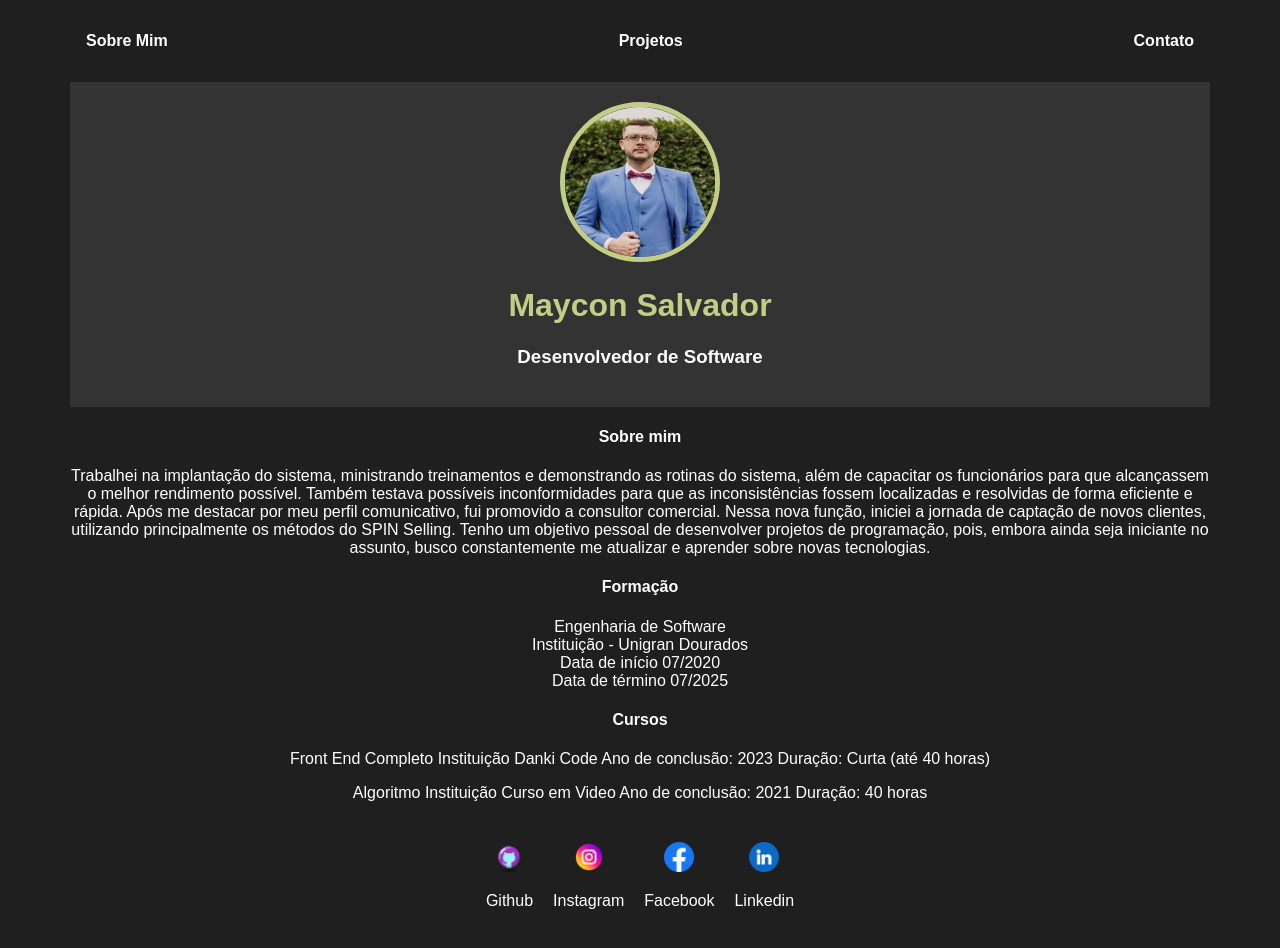
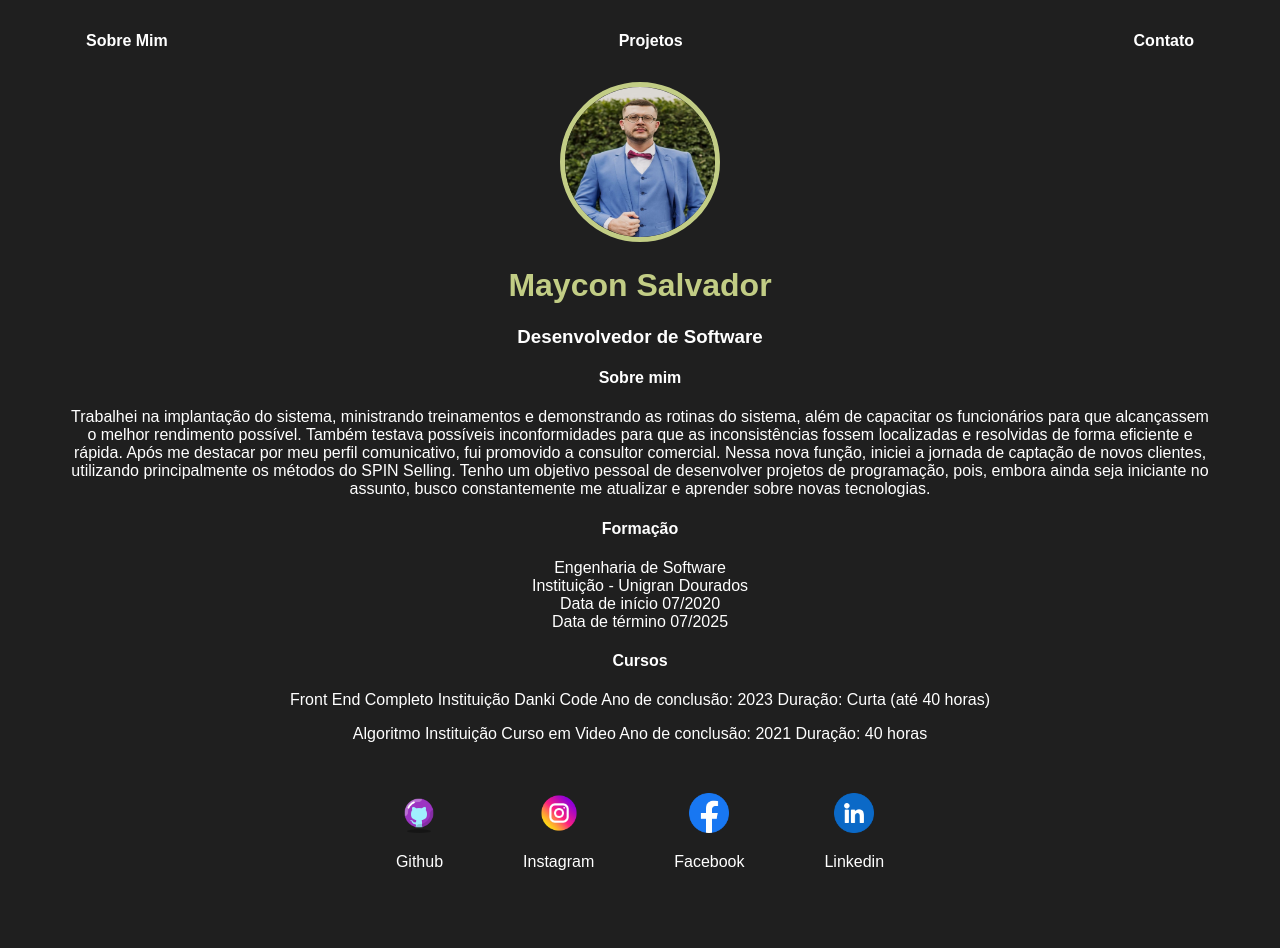
Before and after one commit to Maycon096/portfolio, a plain HTML site: page index.html in a window 1280 px wide. Drawn offline with Linux system fonts and the light colour scheme; a small style sheet from the web is missing.

Commit message:
Update styles.css

```diff
--- a/styles.css
+++ b/styles.css
@@ -19,13 +19,6 @@ body {
     color: #fff;
     text-decoration: none;
   }
-header {
-  background-color: #333;
-  color: #fff;
-  padding: 20px 0;
-  text-align: center;
-}
-
 
   header img{
     width: 150px;
@@ -47,6 +40,7 @@ header {
   }
 
   .container{
+
     padding: 0px 70px;
   }
 
@@ -59,8 +53,8 @@ header {
   }
 
   .social-icons img{
-    width: 30px;
-    height: auto;
+    width: 40px;
+    height: 40px;
   }
 
   .social-icons {
@@ -68,8 +62,8 @@ header {
     align-items: center;
 
     display: flex;
-    gap: 20px; /* Espaço entre ícones */
-   margin: 5vh 0px;
+    gap: 80px; /* Espaço entre ícones */
+   margin: 50px 0px;
   }
 
   .icon {
@@ -106,17 +100,9 @@ header {
     height: 100px;
   }
 
-
   button{
     background-color: white;
     border: none;
     width: 100px;
     height: 30px;
   }
-
-@media screen and (max-width: 768px) {
-  header img {
-    width: 100px;
-    height: 100px;
-  }
-}
```
